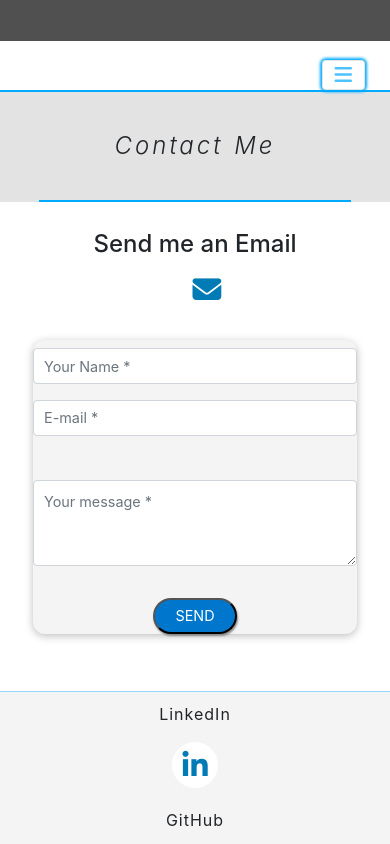
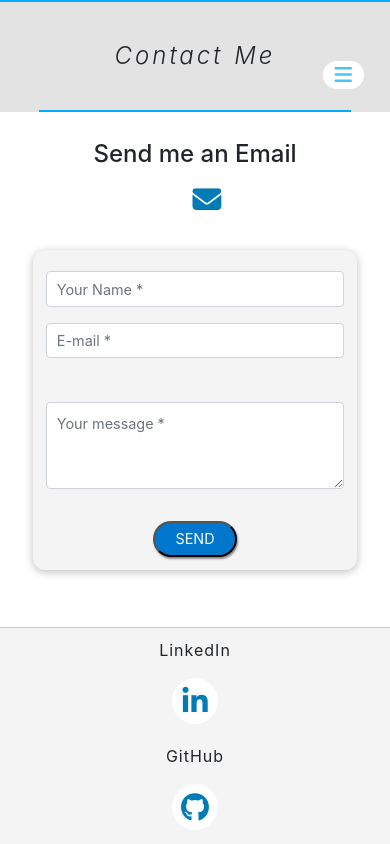
Before and after one commit to dg-t/thomasdg, a Vue app: page /contact-me in a window 390 px wide. Shown: the top 844 px of the page. Built offline with nearby package versions, Linux system fonts and the light colour scheme.

Commit message:
Navigation bar responsive

```diff
--- a/src/components/Header/SectionsHeader.vue
+++ b/src/components/Header/SectionsHeader.vue
@@ -46,4 +46,10 @@ export default {
   height: 60vh;
 }
 
+@media only screen and (max-width: 1024px)  {
+  .header-about {
+    background-position: 26% 0%;
+  }
+}
+
 </style>
--- a/src/components/Header/TheNavigation.vue
+++ b/src/components/Header/TheNavigation.vue
@@ -1,7 +1,7 @@
 <template>
   <!-- NavBar -->
     <div class="container">
-      <nav  class="navbar navbar-expand-md navbar-light pt-3 fixed-top"
+      <nav  class="navbar navbar-expand-sm navbar-light fixed-top customized_nav"
             :class="[{updateColor: scrollWindow > 10 || show  }, {contactFormNavigation: $route.meta.headerSection  }]">
           <button
               class="navbar-toggler bg-white"
@@ -14,23 +14,23 @@
               aria-label="Toggle navigation"
               @click="toggleNavBarBtn"
               >
-              <i class="fas fa-bars toggleBtn"></i>
+              <i class="fas fa-bars icon__toggleBtn"></i>
           </button>
 
           <!-- collapse navBar for smaller screens -->
           <div class="collapse navbar-collapse" id="navbarSupportedContent" :class="{ 'show': show }">
             <ul class="navbar-nav" >
               <li>
-                <router-link to="/">Home</router-link>
+                <router-link to="/" @click="toggleNavBarBtn">Home</router-link>
               </li>
               <li>
-                <router-link to="/about">About</router-link>
+                <router-link to="/about" @click="toggleNavBarBtn">About</router-link>
               </li>
               <li>
-                <router-link to="/achievements">Achievements</router-link>
+                <router-link to="/achievements" @click="toggleNavBarBtn">Achievements</router-link>
               </li>
               <li>
-                <router-link to="/contact-me">Contact Me</router-link>
+                <router-link to="/contact-me" @click="toggleNavBarBtn">Contact Me</router-link>
               </li>
             </ul>
           </div>
@@ -66,23 +66,24 @@ export default {
 
 /** NAV */
 
-nav {
+.customized_nav {
   border-bottom: 1px solid white;
   padding-bottom: 25px;
   padding-top: 25px;
-  transition: padding 0.6s;
-}
-
-.contactFormNavigation {
-  background-color: #505050;
-  padding-bottom: 25px;
-  padding-top: 25px;
+  transition: all 0.6s;
 }
 
 .updateColor {
   background-color: rgb(80, 80, 80);
   padding-bottom: 10px;
   padding-top: 10px;
+  transition: all 0.3s ease-out;
+}
+
+/** NAV CONTACT FORM */
+.contactFormNavigation {
+  background-color: #505050;
+  padding: 25px 0;
 }
 
 /** NAV LINKS */
@@ -119,13 +120,13 @@ li {
 /** TOGGLE BUTTON */
 
 button {
-    outline: none;
-    box-shadow: 0 0 3px 2px #0af;
+  border-radius: 15px;
 }
 
 button:hover,
 button:focus {
-    border: 1px solid #0af;
+    outline: none;
+    box-shadow: 0 0 3px 2px #0af;
 }
 
 .btnClose {
@@ -142,15 +143,41 @@ button:focus {
   transition: all 1s ease;
 }
 
-.toggleBtn {
+.icon__toggleBtn {
     color:#0af;
     opacity:0.7;
     transition: opacity 0.4s;
 }
 
-.toggleBtn:hover {
+.icon__toggleBtn:hover {
     opacity:1;
     transition: opacity 0.4s;
 }
 
+@media only screen and (max-width: 575px)  {
+
+  /** NAV */
+  .customized_nav {
+    border-bottom: none;
+    padding:0 ;
+  }
+
+  /** NAV LINKS */
+
+  ul {
+    padding: 20px 0;
+  }
+  a {
+    transition: border-bottom 0.3s;
+    opacity:0.8;
+    letter-spacing: 1px;
+  }
+  a:hover,
+  a.active {
+    padding-bottom:5px;
+    border-bottom: 1px solid rgb(66, 156, 252);
+  }
+
+}
+
 </style>
--- a/src/components/contact/ContactForm.vue
+++ b/src/components/contact/ContactForm.vue
@@ -1,5 +1,5 @@
 <template>
-  <section class=" container-fluid mt-0">
+  <section class="container-fluid mt-0">
     <div class="form-heading">
       <div class="icon-contact">
         <h4>Send me an Email</h4>
@@ -137,6 +137,11 @@ export default {
 </script>
 
 <style scoped>
+
+/** GLOBAL */
+section {
+  overflow-x: hidden;
+}
 
 /** FORM */
 
@@ -320,7 +325,7 @@ img {
   form {
     margin: 5% auto;
     width: 90%;
-    padding: 0.8rem;
+    padding: 0.8rem !important;
   }
   button {
     font-size: 90%;
--- a/src/components/contact/ContactSocials.vue
+++ b/src/components/contact/ContactSocials.vue
@@ -41,17 +41,12 @@ export default {
 
 <style scoped>
 
-footer {
-    background-image: linear-gradient(rgba(0, 0, 0, 0.3), rgba(0, 0, 0, 0.3)), url(../../assets/footer/desktop.png);
-    background-repeat: no-repeat;
-    background-position: center;
-    background-size: cover;
-    background-attachment: fixed;
-    font-size: 60%;
-    position:relative;
-    height:250px;
+/** GLOBAL */
+section {
+    overflow-x: hidden;
 }
 
+/** CONTAINER ICONS */
 
 .icon-container {
     display:flex;
@@ -62,6 +57,7 @@ footer {
 
 }
 
+/** ICONS STYLE */
 .icon-contact {
     display: flex;
     flex-direction: column;
@@ -87,6 +83,7 @@ footer {
     transition: all 0.5s ease;
 }
 
+/** DESCRIPTION ICONS */
 .description {
     letter-spacing: 1px;
 }
--- a/src/components/contact/appContact.vue
+++ b/src/components/contact/appContact.vue
@@ -31,6 +31,15 @@ header {
   margin-top:90px;
   letter-spacing: 5px;
   word-spacing: 2px;
+  transition: all 0.1s ease-in;
+  overflow-x: hidden;
+}
+
+@media only screen and (max-width: 575px)  {
+  header {
+    margin-top:0;
+    transition: all 0.1s ease-in;
+  }
 }
 
 </style>
```
